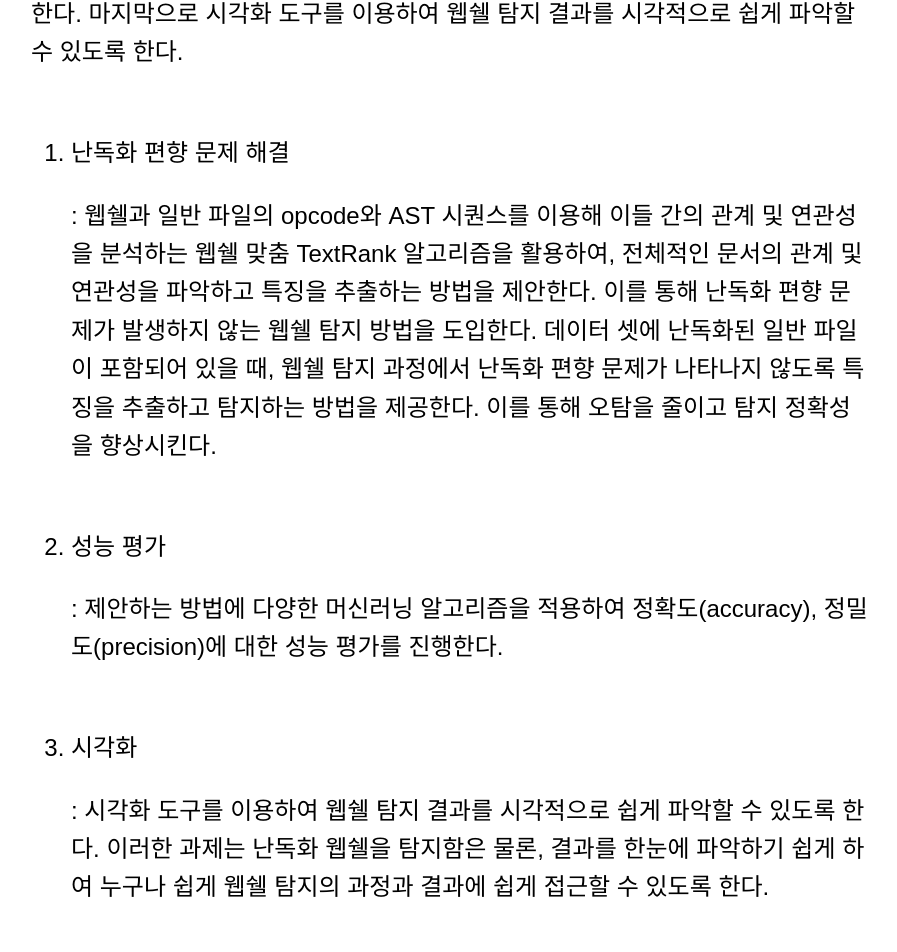
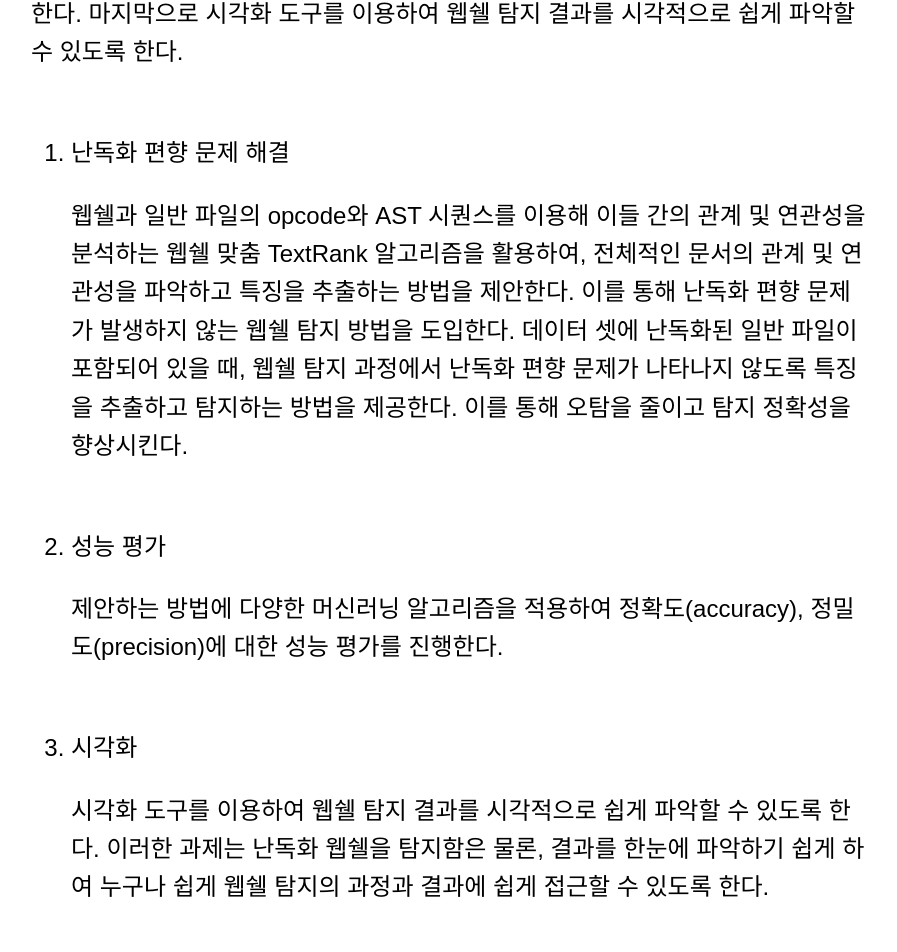
Before and after one commit to PNU-moonjigi/moonjigi-fe, a React (Vite) app: page / in a window 1280 px wide. Shown: the part 2590-3542 px from the top of the page, without its empty margins (189-1086 px from the left). Built offline with nearby package versions, Linux system fonts and the light colour scheme.

Commit message:
chore: 또 수정

```diff
--- a/src/page/Overview/Goal/index.tsx
+++ b/src/page/Overview/Goal/index.tsx
@@ -19,27 +19,29 @@ function Goal() {
         <br />
         <ol>
           <li>
-            <p className={styles.bold}>난독화 편향 문제 해결</p>: 웹쉘과 일반
-            파일의 opcode와 AST 시퀀스를 이용해 이들 간의 관계 및 연관성을
-            분석하는 웹쉘 맞춤 TextRank 알고리즘을 활용하여, 전체적인 문서의
-            관계 및 연관성을 파악하고 특징을 추출하는 방법을 제안한다. 이를 통해
-            난독화 편향 문제가 발생하지 않는 웹쉘 탐지 방법을 도입한다. 데이터
-            셋에 난독화된 일반 파일이 포함되어 있을 때, 웹쉘 탐지 과정에서
-            난독화 편향 문제가 나타나지 않도록 특징을 추출하고 탐지하는 방법을
-            제공한다. 이를 통해 오탐을 줄이고 탐지 정확성을 향상시킨다.
+            <p className={styles.bold}>난독화 편향 문제 해결</p>
+            웹쉘과 일반 파일의 opcode와 AST 시퀀스를 이용해 이들 간의 관계 및
+            연관성을 분석하는 웹쉘 맞춤 TextRank 알고리즘을 활용하여, 전체적인
+            문서의 관계 및 연관성을 파악하고 특징을 추출하는 방법을 제안한다.
+            이를 통해 난독화 편향 문제가 발생하지 않는 웹쉘 탐지 방법을
+            도입한다. 데이터 셋에 난독화된 일반 파일이 포함되어 있을 때, 웹쉘
+            탐지 과정에서 난독화 편향 문제가 나타나지 않도록 특징을 추출하고
+            탐지하는 방법을 제공한다. 이를 통해 오탐을 줄이고 탐지 정확성을
+            향상시킨다.
           </li>
           <br />
           <li>
-            <p className={styles.bold}>성능 평가</p>: 제안하는 방법에 다양한
-            머신러닝 알고리즘을 적용하여 정확도(accuracy), 정밀도(precision)에
-            대한 성능 평가를 진행한다.
+            <p className={styles.bold}>성능 평가</p>
+            제안하는 방법에 다양한 머신러닝 알고리즘을 적용하여
+            정확도(accuracy), 정밀도(precision)에 대한 성능 평가를 진행한다.
           </li>
           <br />
           <li>
-            <p className={styles.bold}>시각화</p>: 시각화 도구를 이용하여 웹쉘
-            탐지 결과를 시각적으로 쉽게 파악할 수 있도록 한다. 이러한 과제는
-            난독화 웹쉘을 탐지함은 물론, 결과를 한눈에 파악하기 쉽게 하여 누구나
-            쉽게 웹쉘 탐지의 과정과 결과에 쉽게 접근할 수 있도록 한다.
+            <p className={styles.bold}>시각화</p>
+            시각화 도구를 이용하여 웹쉘 탐지 결과를 시각적으로 쉽게 파악할 수
+            있도록 한다. 이러한 과제는 난독화 웹쉘을 탐지함은 물론, 결과를
+            한눈에 파악하기 쉽게 하여 누구나 쉽게 웹쉘 탐지의 과정과 결과에 쉽게
+            접근할 수 있도록 한다.
           </li>
         </ol>
       </div>
```
